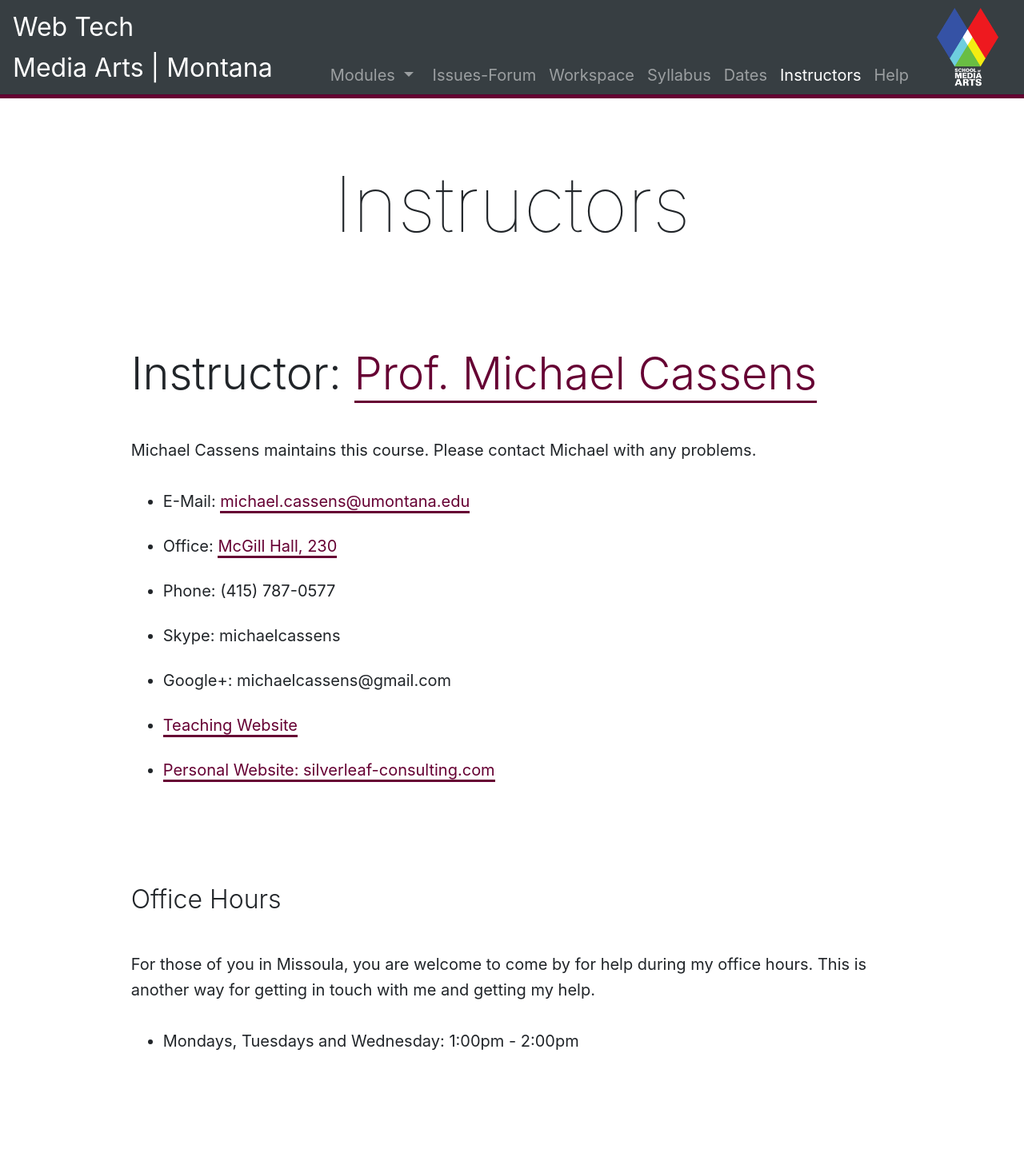
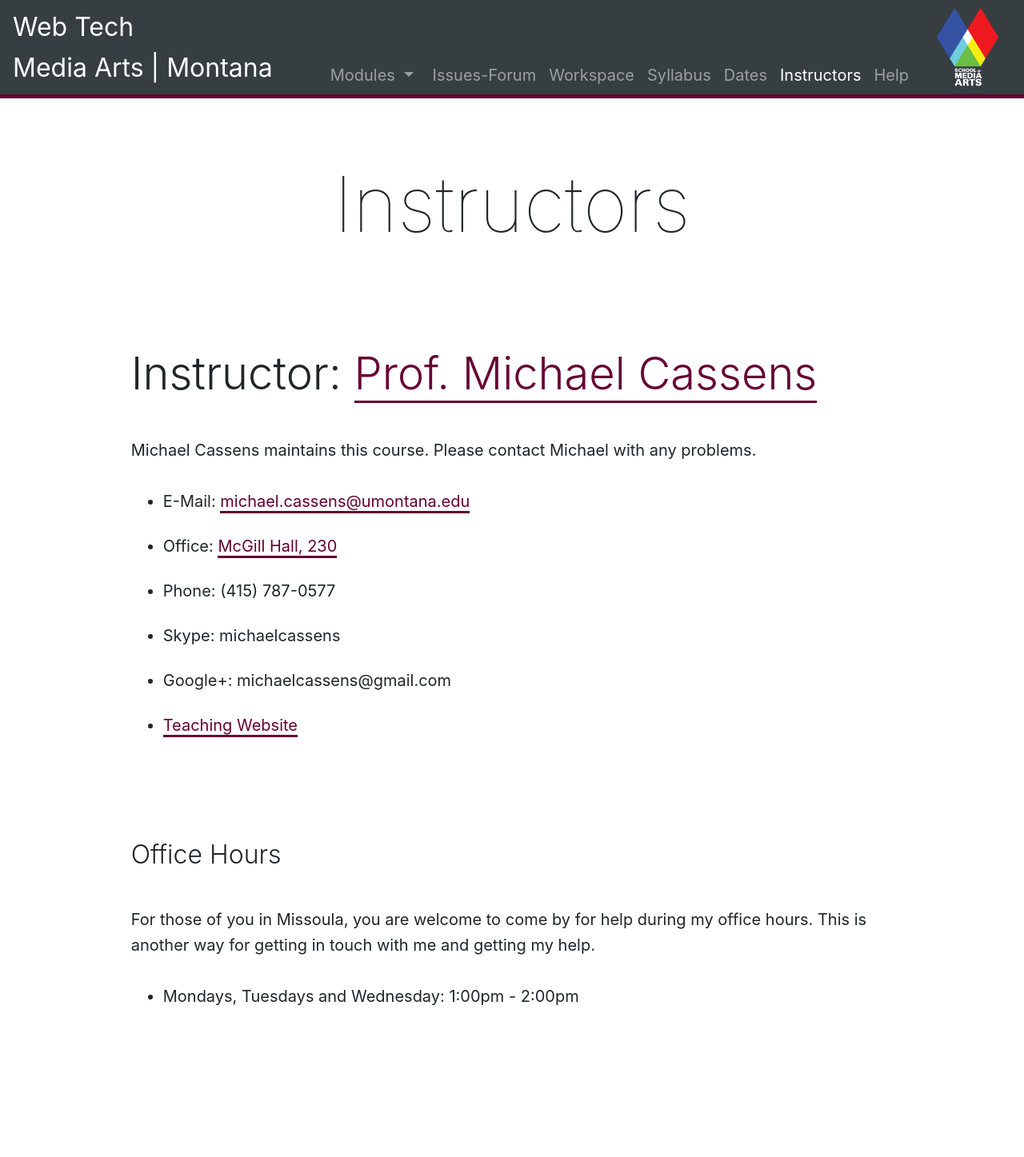
Before and after one commit to Montana-Media-Arts/441-web-tech-Spring2020-course, a Jekyll site: the page built from modules/instructors/_posts/2017-01-01-instructors.md, in a window 1280 px wide. Shown: the whole page at 80% size. Built offline with Jekyll 4.4.1, drawn with Linux system fonts in a browser that asks for light colours; nearby versions of some CDN libraries; after the commit the page ends 1391 px from its top, so only the background shows below that.

Commit message:
Update 2017-01-01-instructors.md

```diff
--- a/modules/instructors/_posts/2017-01-01-instructors.md
+++ b/modules/instructors/_posts/2017-01-01-instructors.md
@@ -15,7 +15,7 @@ Michael Cassens maintains this course. Please contact Michael with any problems.
 - Skype: michaelcassens
 - Google+: michaelcassens@gmail.com
 - [Teaching Website](https://michaelcassens.github.io/teaching)
-- [Personal Website: silverleaf-consulting.com](http://silverleaf-consulting.com)
+
 
 
 #### Office Hours
```
